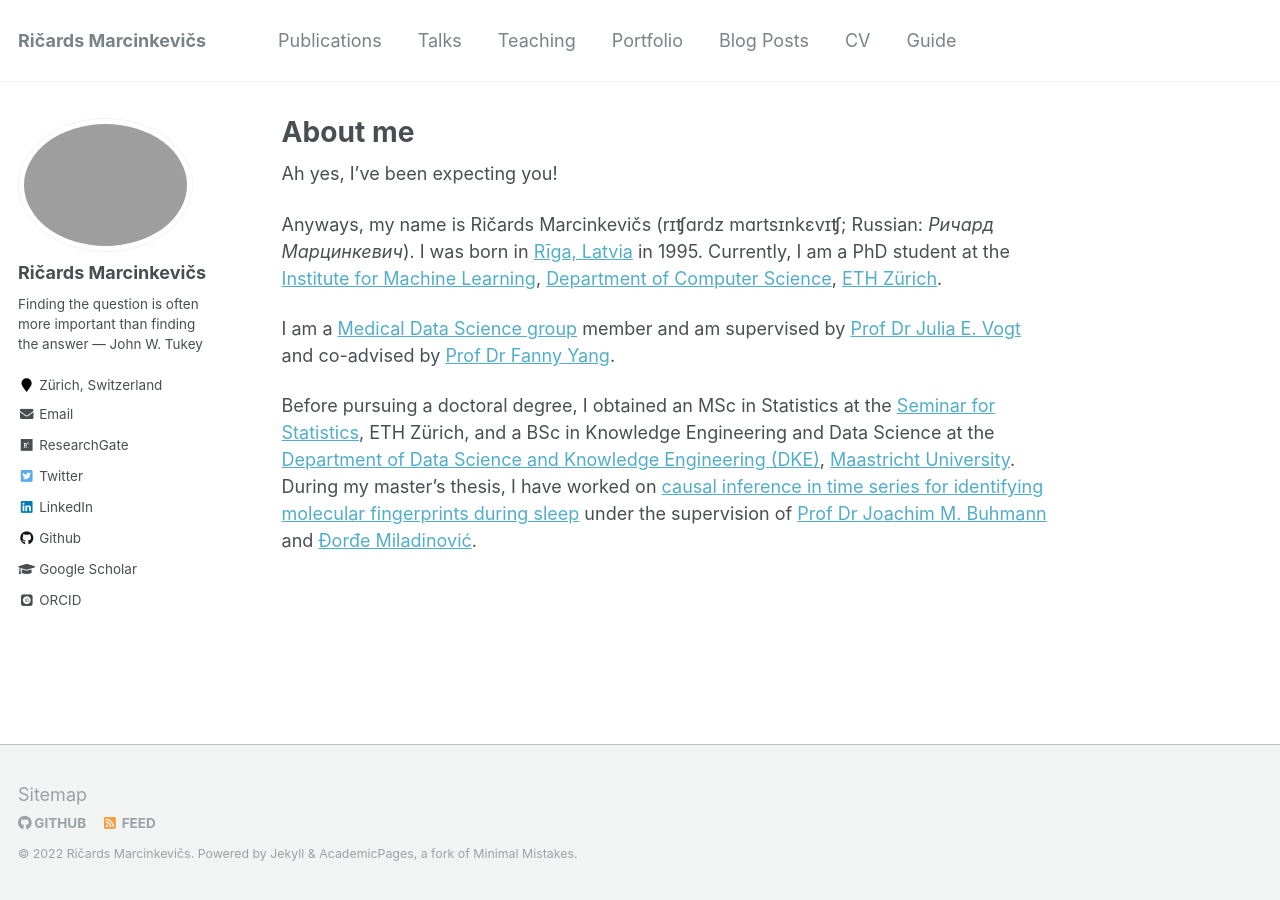
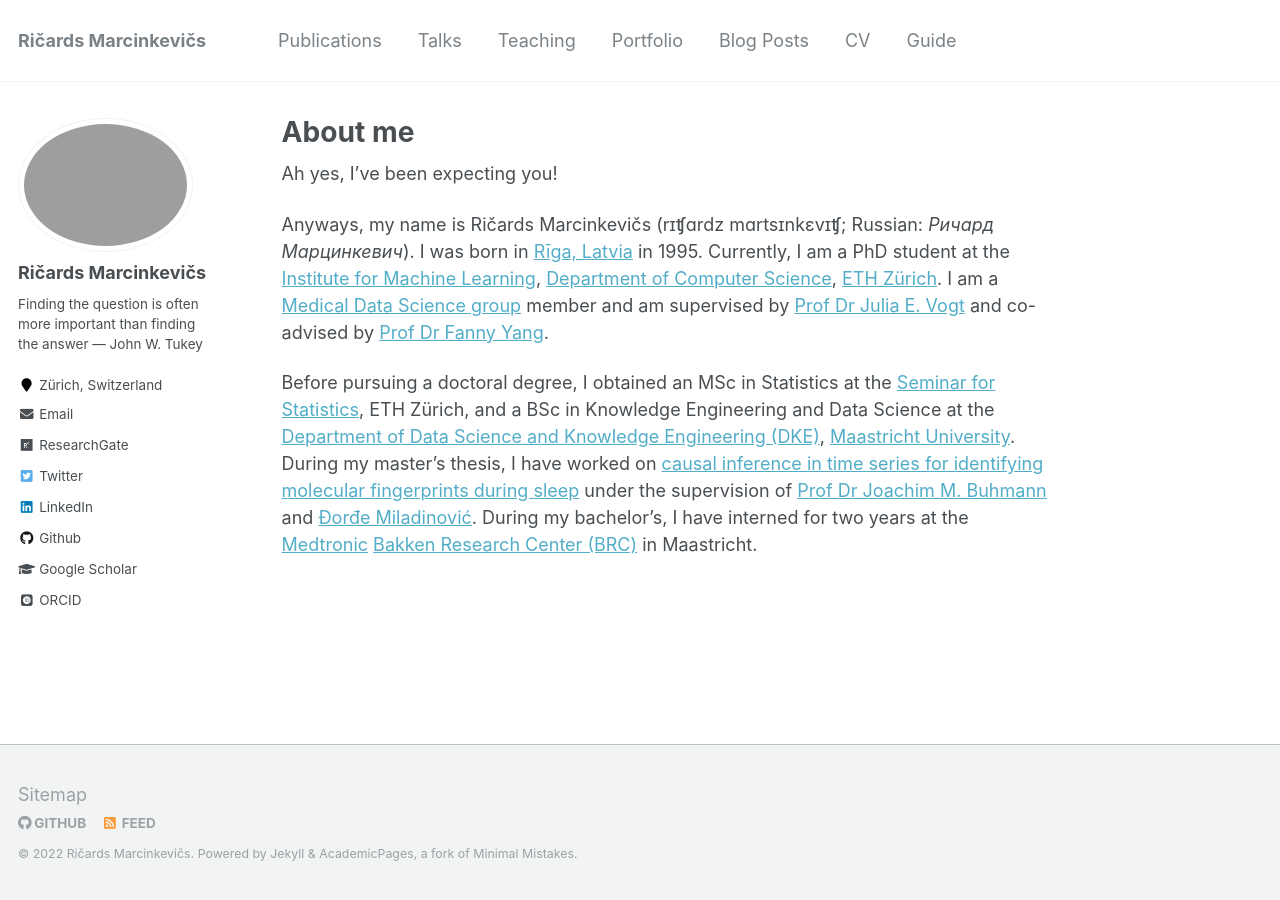
Before and after one commit to rmarcinkevics/rmarcinkevics.github.io, a Jekyll site: the page built from _pages/about.md, in a window 1280 px wide. Built offline with Jekyll 4.4.1, drawn with Linux system fonts in a browser that asks for light colours; some web fonts are replaced.

Commit message:
internship info

```diff
--- a/_config.yml
+++ b/_config.yml
@@ -29,7 +29,7 @@ comments:
   facebook:
     appid                :
     num_posts            : # 5 (default)
-    colorscheme          : "dark"
+    colorscheme          : #"dark"
 staticman:
   allowedFields          : ['name', 'email', 'url', 'message']
   branch                 : "gh-pages" # "master", "gh-pages"
--- a/_pages/about.md
+++ b/_pages/about.md
@@ -10,8 +10,6 @@ redirect_from:
 
 Ah yes, I've been expecting you!
 
-Anyways, my name is Ričards Marcinkevičs (rɪʧɑrdz mɑrtsɪnkɛvɪʧ; Russian: *Ричард Марцинкевич*). I was born in [Rīga, Latvia](images/Riga.png) in 1995. Currently, I am a PhD student at the [Institute for Machine Learning](https://ml.inf.ethz.ch/), [Department of Computer Science](https://inf.ethz.ch/), [ETH Zürich](https://ethz.ch/en.html).
+Anyways, my name is Ričards Marcinkevičs (rɪʧɑrdz mɑrtsɪnkɛvɪʧ; Russian: *Ричард Марцинкевич*). I was born in [Rīga, Latvia](images/Riga.png) in 1995. Currently, I am a PhD student at the [Institute for Machine Learning](https://ml.inf.ethz.ch/), [Department of Computer Science](https://inf.ethz.ch/), [ETH Zürich](https://ethz.ch/en.html). I am a [Medical Data Science group](https://mds.inf.ethz.ch/) member and am supervised by [Prof Dr Julia E. Vogt](https://mds.inf.ethz.ch/team/detail/julia-vogt) and co-advised by [Prof Dr Fanny Yang](https://sml.inf.ethz.ch/group/fannyy/).
 
-I am a [Medical Data Science group](https://mds.inf.ethz.ch/) member and am supervised by [Prof Dr Julia E. Vogt](https://mds.inf.ethz.ch/team/detail/julia-vogt) and co-advised by [Prof Dr Fanny Yang](https://sml.inf.ethz.ch/group/fannyy/).
-
-Before pursuing a doctoral degree, I obtained an MSc in Statistics at the [Seminar for Statistics](https://math.ethz.ch/sfs), ETH Zürich, and a BSc in Knowledge Engineering and Data Science at the [Department of Data Science and Knowledge Engineering (DKE)](https://www.maastrichtuniversity.nl/research/department-data-science-and-knowledge-engineering-dke), [Maastricht University](https://www.maastrichtuniversity.nl/). During my master's thesis, I have worked on [causal inference in time series for identifying molecular fingerprints during sleep](files/Master_Thesis_RMarcinkevics.pdf) under the supervision of [Prof Dr Joachim M. Buhmann](https://inf.ethz.ch/people/person-detail.buhmann.html) and [Đorđe Miladinović](https://djordjemila.github.io/).
+Before pursuing a doctoral degree, I obtained an MSc in Statistics at the [Seminar for Statistics](https://math.ethz.ch/sfs), ETH Zürich, and a BSc in Knowledge Engineering and Data Science at the [Department of Data Science and Knowledge Engineering (DKE)](https://www.maastrichtuniversity.nl/research/department-data-science-and-knowledge-engineering-dke), [Maastricht University](https://www.maastrichtuniversity.nl/). During my master's thesis, I have worked on [causal inference in time series for identifying molecular fingerprints during sleep](files/Master_Thesis_RMarcinkevics.pdf) under the supervision of [Prof Dr Joachim M. Buhmann](https://inf.ethz.ch/people/person-detail.buhmann.html) and [Đorđe Miladinović](https://djordjemila.github.io/). During my bachelor's, I have interned for two years at the [Medtronic](https://europe.medtronic.com/xd-en/our-company/key-facts.html) [Bakken Research Center (BRC)](https://www.medtronic.com/nl-nl/about/medtronic-netherlands/bakken-research-center.html) in Maastricht.
```
